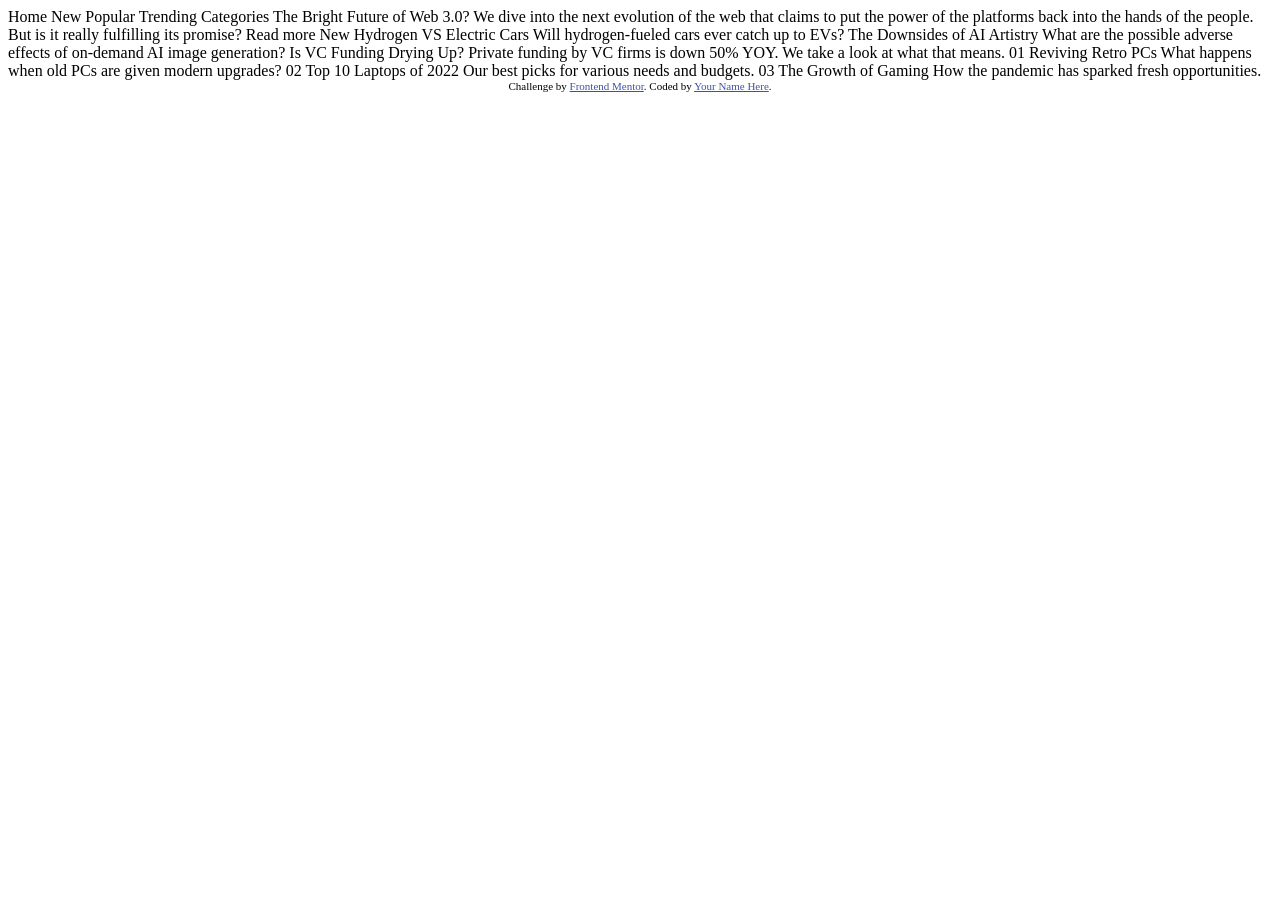
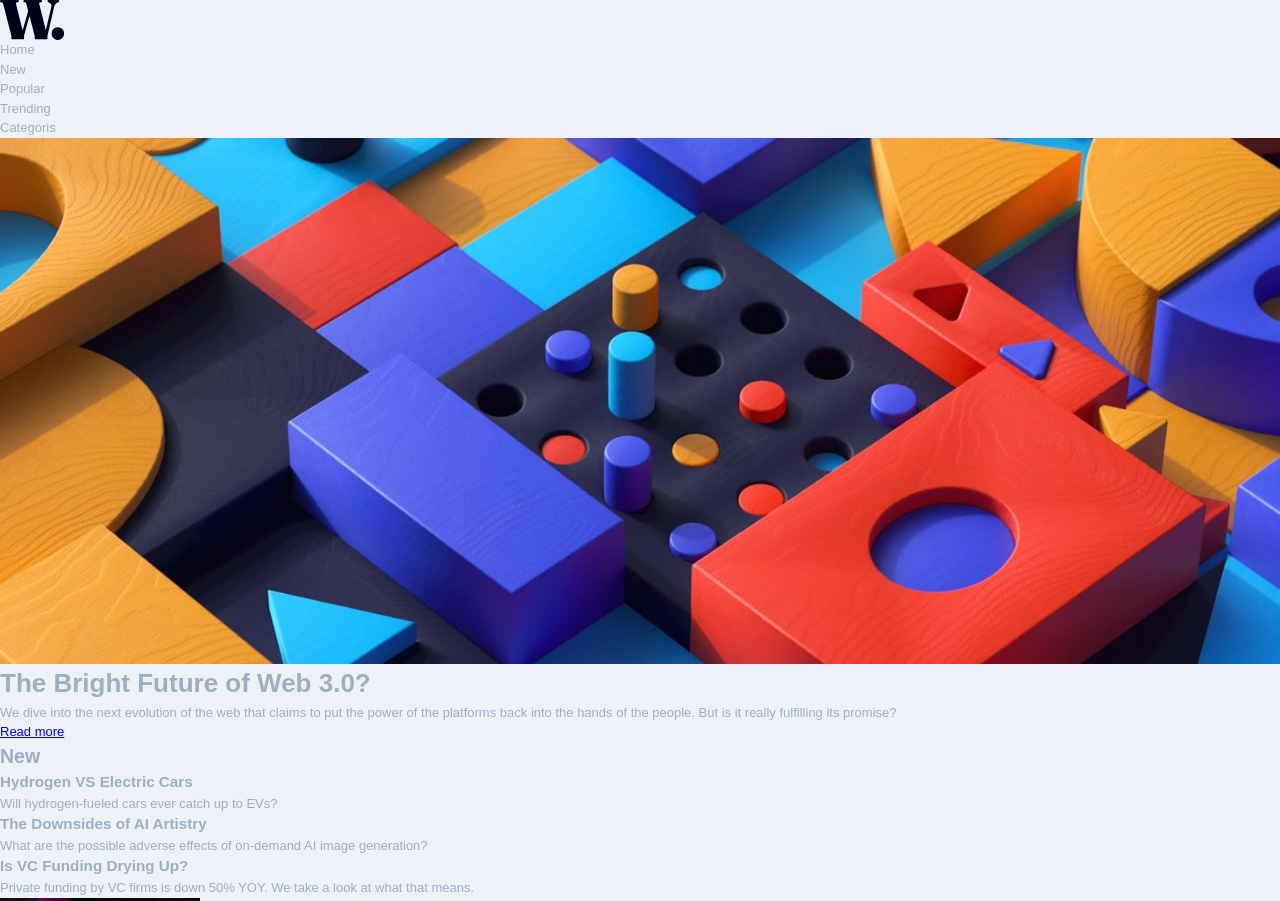
Before and after one commit to jeffagregado/article-grid, a plain HTML site: page index.html in a window 1280 px wide. Shown: the top 901 px of the page. Before the commit the page ends 800 px from the top, so only its background shows below. Drawn offline with Linux system fonts and the light colour scheme.

Commit message:
added template

```diff
--- /dev/null
+++ b/css/reset.css
@@ -0,0 +1,58 @@
+/*
+  1. Use a more-intuitive box-sizing model.
+*/
+*, *::before, *::after {
+  box-sizing: border-box;
+}
+/*
+  2. Remove default margin
+*/
+* {
+  margin: 0;
+  padding: 0;
+}
+/*
+  Typographic tweaks!
+  3. Add accessible line-height
+  4. Improve text rendering
+*/
+body {
+  line-height: 1.5;
+  -webkit-font-smoothing: antialiased;
+}
+/*
+  5. Improve media defaults
+*/
+img, picture, video, canvas, svg {
+  display: block;
+  max-width: 100%;
+}
+/*
+  6. Remove built-in form typography styles
+*/
+input, button, textarea, select {
+  font: inherit;
+}
+/*
+  7. Avoid text overflows
+*/
+p, h1, h2, h3, h4, h5, h6 {
+  overflow-wrap: break-word;
+}
+/*
+  8. Create a root stacking context
+*/
+#root, #__next {
+  isolation: isolate;
+}
+
+ul {
+  list-style: none;
+  margin: 0;
+  padding: 0;
+}
+
+ul li {
+  padding: 0;
+  margin: 0;
+}
--- /dev/null
+++ b/css/style.css
@@ -0,0 +1,17 @@
+:root {
+	--darkGrayishBlue: hsl(217, 19%, 35%);
+	--desaturatedDarkBlue: hsl(214, 17%, 51%);
+	--grayishBlue: hsl(212, 23%, 69%);
+	--lightGrayishBlue: hsl(210, 46%, 95%);
+
+	--mobile: 375px;
+	--desktop: 1440px;
+}
+
+body {
+	background-color: var(--lightGrayishBlue);
+	color: var(--grayishBlue);
+	font-size: 13px;
+	font-family: 'Manrope', sans-serif;
+	container-type: inline-size;
+}
--- a/index.html
+++ b/index.html
@@ -2,59 +2,92 @@
 <html lang="en">
 <head>
   <meta charset="UTF-8">
-  <meta name="viewport" content="width=device-width, initial-scale=1.0"> <!-- displays site properly based on user's device -->
+  <meta name="viewport" content="width=device-width, initial-scale=1.0">
 
   <link rel="icon" type="image/png" sizes="32x32" href="./assets/images/favicon-32x32.png">
+  <link rel="stylesheet" type="text/css" href="./css/reset.css">
+  <link rel="stylesheet" type="text/css" href="./css/style.css">
 
   <title>Frontend Mentor | News homepage</title>
-
-  <!-- Feel free to remove these styles or customise in your own stylesheet 👍 -->
-  <style>
-    .attribution { font-size: 11px; text-align: center; }
-    .attribution a { color: hsl(228, 45%, 44%); }
-  </style>
 </head>
 <body>
-
-  Home
-  New
-  Popular
-  Trending
-  Categories
-
-  The Bright Future of Web 3.0?
-
-  We dive into the next evolution of the web that claims to put the power of the platforms back into the hands of the people.
-  But is it really fulfilling its promise?
-
-  Read more
-
-  New
-
-  Hydrogen VS Electric Cars
-  Will hydrogen-fueled cars ever catch up to EVs?
-
-  The Downsides of AI Artistry
-  What are the possible adverse effects of on-demand AI image generation?
-
-  Is VC Funding Drying Up?
-  Private funding by VC firms is down 50% YOY. We take a look at what that means.
-
-  01
-  Reviving Retro PCs
-  What happens when old PCs are given modern upgrades?
-
-  02
-  Top 10 Laptops of 2022
-  Our best picks for various needs and budgets.
-
-  03
-  The Growth of Gaming
-  How the pandemic has sparked fresh opportunities.
-
-  <div class="attribution">
-    Challenge by <a href="https://www.frontendmentor.io?ref=challenge" target="_blank">Frontend Mentor</a>.
-    Coded by <a href="#">Your Name Here</a>.
+  <div class="wrapper">
+    <header>
+      <a href="./index.html" class="logo">
+        <img src="./assets/images/logo.svg" alt="logo">
+      </a>
+      <nav>
+        <ul>
+          <li>Home</li>
+          <li>New</li>
+          <li>Popular</li>
+          <li>Trending</li>
+          <li>Categoris</li>
+        </ul>
+      </nav>
+    </header>
+    <main>
+      <div class="hero grid">
+        <div>
+          <picture>
+            <source srcset="./assets/images/image-web-3-desktop.jpg" media="(min-width: 1024px)">
+            <source srcset="./assets/images/image-web-3-mobile.jpg" media="(min-width: 768px)">
+            <img src="./assets/images/image-web-3-mobile.jpg" alt="hero image">
+          </picture>
+        </div>
+        <div>
+          <h1>The Bright Future of Web 3.0?</h1>
+        </div>
+        <div>
+          <p>We dive into the next evolution of the web that claims to put the power of the platforms back into the hands of the people.
+            But is it really fulfilling its promise?</p>
+          <a href="#">Read more</a>
+        </div>
+        <div>
+          <aside>
+            <h2>New</h2>
+            <div>
+              <h3>Hydrogen VS Electric Cars</h3>
+              <p>Will hydrogen-fueled cars ever catch up to EVs?</p>
+            </div>
+            <div>
+              <h3>The Downsides of AI Artistry</h3>
+              <p>What are the possible adverse effects of on-demand AI image generation?</p>
+            </div>
+            <div>
+              <h3>Is VC Funding Drying Up?</h3>
+              <p>Private funding by VC firms is down 50% YOY. We take a look at what that means.</p>
+            </div>
+          </aside>
+        </div>
+      </div>
+      <section>
+        <div>
+          <img src="./assets/images/image-retro-pcs.jpg" alt="retro">
+          <div>
+            <h4>01</h4>
+            <sub>Reviving Retro PCs</sub>
+            <p>What happens when old PCs are given modern upgrades?</p>
+          </div>
+        </div>
+        <div>
+          <img src="./assets/images/image-top-laptops.jpg" alt="retro">
+          <div>
+            <h4>02</h4>
+            <sub>Top 10 Laptops of 2022</sub>
+            <p>Our best picks for various needs and budgets.</p>
+          </div>
+        </div>
+        <div>
+          <img src="./assets/images/image-gaming-growth.jpg" alt="retro">
+          <div>
+            <h4>03</h4>
+            <sub>The Growth of Gaming</sub>
+            <p>How the pandemic has sparked fresh opportunities.</p>
+          </div>
+        </div>
+      </section>
+    </main>
   </div>
 </body>
 </html>
```
